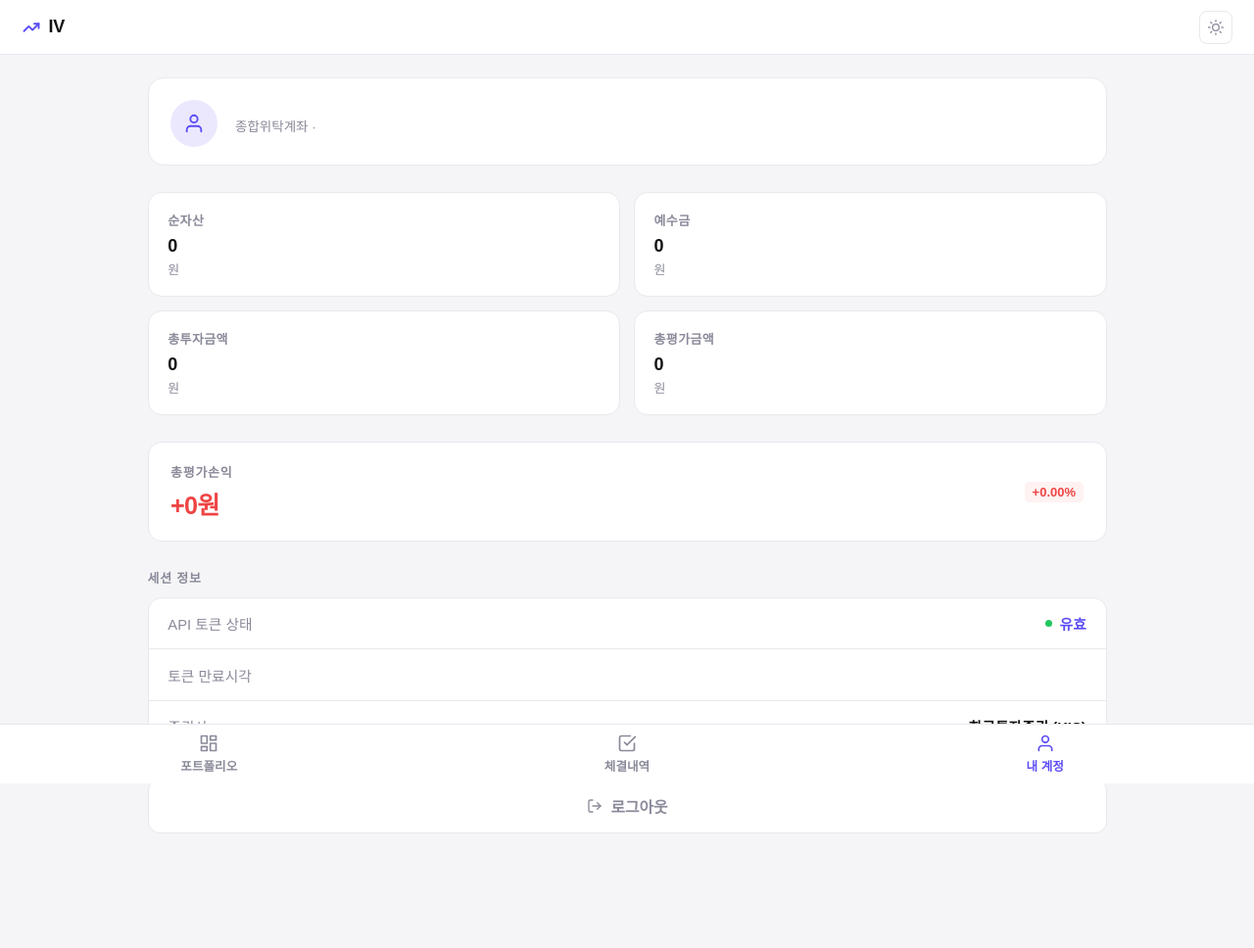
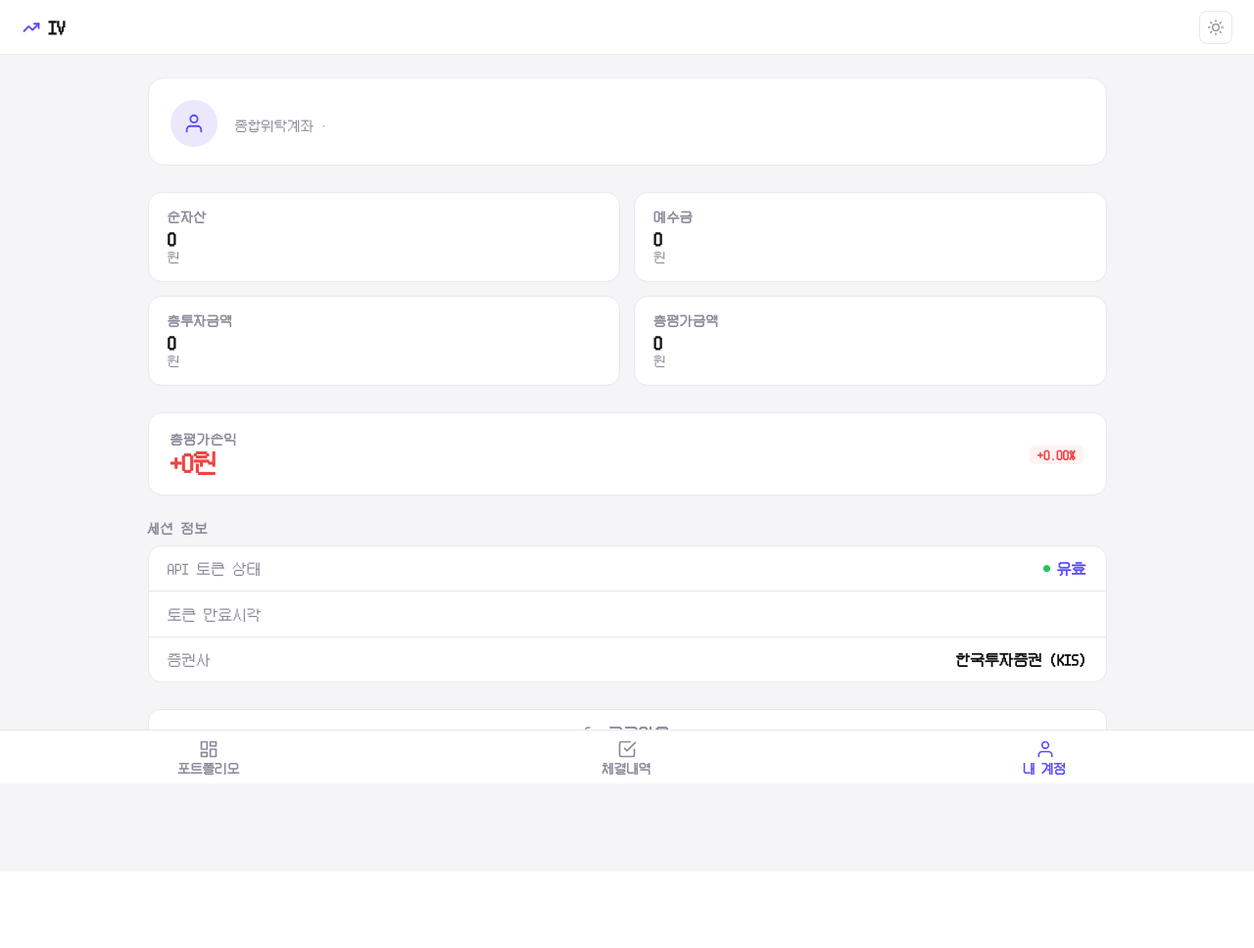
Before and after one commit to Pongchi/InvestmentViewer, a Flask app: template templates/account.html in a window 1280 px wide. Shown: the whole page at 98% size. After the commit the page ends 791 px from the top, so only its background shows below. Run offline with Flask 3, Linux system fonts and the light colour scheme; the template is opened without the code that fills it, so the values that code supplies are empty; some web fonts are replaced.

Commit message:
feat: switch font to x12y12pxMaruMinyaHangul
Replace DOSMyungjo with x12y12pxMaruMinyaHangul (woff2 + ttf).
Update @font-face and all font-family declarations across
base.css and templates.

Co-Authored-By: Claude Sonnet 4.6 <noreply@anthropic.com>

```diff
--- a/static/base.css
+++ b/static/base.css
@@ -1,7 +1,8 @@
 /* ── Fonts ── */
 @font-face {
-  font-family: 'DOSMyungjo';
-  src: url('fonts/DOSMyungjo.ttf') format('truetype');
+  font-family: 'MaruMinya';
+  src: url('fonts/x12y12pxMaruMinyaHangul.woff2') format('woff2'),
+       url('fonts/x12y12pxMaruMinyaHangul.ttf') format('truetype');
   font-weight: normal;
   font-style: normal;
   font-display: swap;
@@ -58,7 +59,7 @@
 
 html { font-size: 18px; transition: background 0.2s; }
 body {
-  font-family: 'DOSMyungjo', sans-serif;
+  font-family: 'MaruMinya', sans-serif;
   background: var(--bg);
   color: var(--text);
   min-height: 100vh;
@@ -76,7 +77,7 @@ body {
   transition: background 0.2s, border-color 0.2s;
 }
 .nav-brand {
-  font-family: 'DOSMyungjo', sans-serif;
+  font-family: 'MaruMinya', sans-serif;
   font-size: 1rem; font-weight: 800;
   color: var(--text);
   letter-spacing: -0.02em;
@@ -103,12 +104,12 @@ body {
 .back-btn:hover { background: var(--row-hov); }
 .nav-stock { display: flex; align-items: baseline; gap: 0.5rem; flex: 1; min-width: 0; }
 .nav-name {
-  font-family: 'DOSMyungjo', sans-serif; font-size: 1rem; font-weight: 800;
+  font-family: 'MaruMinya', sans-serif; font-size: 1rem; font-weight: 800;
   color: var(--text); letter-spacing: -0.02em;
   overflow: hidden; text-overflow: ellipsis; white-space: nowrap;
 }
 .nav-ticker {
-  font-family: 'DOSMyungjo', sans-serif; font-size: 0.75rem; color: var(--muted); flex-shrink: 0;
+  font-family: 'MaruMinya', sans-serif; font-size: 0.75rem; color: var(--muted); flex-shrink: 0;
 }
 .logout-btn {
   text-decoration: none; font-size: 0.8rem; font-weight: 600;
@@ -132,7 +133,7 @@ body {
   text-decoration: none; color: var(--muted);
   font-size: 0.7rem; font-weight: 600;
   transition: color 0.12s;
-  cursor: pointer; border: none; background: none; font-family: 'DOSMyungjo', sans-serif;
+  cursor: pointer; border: none; background: none; font-family: 'MaruMinya', sans-serif;
 }
 .tab-item svg { display: block; }
 .tab-item.active { color: var(--accent); }
@@ -167,7 +168,7 @@ body {
 /* ── ROI badge ── */
 .roi-badge {
   display: inline-block;
-  font-family: 'DOSMyungjo', sans-serif; font-size: 0.72rem; font-weight: 700;
+  font-family: 'MaruMinya', sans-serif; font-size: 0.72rem; font-weight: 700;
   padding: 0.18rem 0.45rem; border-radius: 5px;
 }
 .roi-badge.gain { background: var(--gain-bg); color: var(--gain); }
@@ -190,7 +191,7 @@ body {
 .seg-btn {
   position: relative; z-index: 1;
   padding: 0.38rem 1rem;
-  font-family: 'DOSMyungjo', sans-serif; font-size: 0.82rem; font-weight: 600;
+  font-family: 'MaruMinya', sans-serif; font-size: 0.82rem; font-weight: 600;
   color: var(--muted); border: none; background: transparent;
   border-radius: 7px; cursor: pointer; white-space: nowrap;
   transition: color 0.15s;
@@ -202,21 +203,21 @@ body {
 table { width: 100%; border-collapse: collapse; }
 thead th {
   padding: 0.65rem 1rem;
-  font-family: 'DOSMyungjo', sans-serif; font-size: 0.7rem; font-weight: 600;
+  font-family: 'MaruMinya', sans-serif; font-size: 0.7rem; font-weight: 600;
   color: var(--muted); text-align: right;
   border-bottom: 1px solid var(--border); white-space: nowrap;
 }
 thead th:first-child { text-align: left; }
 tbody td {
   padding: 0 1rem; height: 54px; vertical-align: middle;
-  font-family: 'DOSMyungjo', sans-serif; font-size: 0.8rem;
+  font-family: 'MaruMinya', sans-serif; font-size: 0.8rem;
   color: var(--text); text-align: right;
   border-bottom: 1px solid var(--border); white-space: nowrap;
   transition: background 0.12s;
 }
 tbody tr:last-child td { border-bottom: none; }
 tbody td:first-child {
-  font-family: 'DOSMyungjo', sans-serif; text-align: left;
+  font-family: 'MaruMinya', sans-serif; text-align: left;
 }
 .clickable-row { cursor: pointer; }
 .clickable-row:hover td { background: var(--row-hov); }
@@ -224,7 +225,7 @@ tbody td:first-child {
 .stock-sub { font-size: 0.7rem; color: var(--muted); margin-top: 2px; }
 .empty-cell {
   text-align: center !important; padding: 2.5rem 1rem !important;
-  color: var(--muted); font-family: 'DOSMyungjo', sans-serif !important;
+  color: var(--muted); font-family: 'MaruMinya', sans-serif !important;
   font-size: 0.875rem; height: auto !important;
 }
 
@@ -255,7 +256,7 @@ tbody td:first-child {
   tbody td:first-child { padding: 0.75rem 1rem 0.3rem; }
   tbody td::before {
     content: attr(data-label);
-    font-family: 'DOSMyungjo', sans-serif; font-size: 0.72rem;
+    font-family: 'MaruMinya', sans-serif; font-size: 0.72rem;
     color: var(--muted); font-weight: 500; flex-shrink: 0; margin-right: 0.5rem;
   }
   tbody td:first-child::before { display: none; }
--- a/templates/account.html
+++ b/templates/account.html
@@ -20,11 +20,11 @@
     }
     .account-meta { flex: 1; min-width: 0; }
     .account-cano {
-      font-family: 'DOSMyungjo', sans-serif;
+      font-family: 'MaruMinya', sans-serif;
       font-size: 0.95rem; font-weight: 700; color: var(--text);
     }
     .account-type {
-      font-family: 'DOSMyungjo', sans-serif;
+      font-family: 'MaruMinya', sans-serif;
       font-size: 0.75rem; color: var(--muted); margin-top: 3px;
     }
 
@@ -37,19 +37,19 @@
       border-radius: 14px; padding: 1rem 1.1rem;
     }
     .stat-label {
-      font-family: 'DOSMyungjo', sans-serif;
+      font-family: 'MaruMinya', sans-serif;
       font-size: 0.72rem; font-weight: 600; color: var(--muted);
       letter-spacing: 0.03em; margin-bottom: 0.4rem;
     }
     .stat-value {
-      font-family: 'DOSMyungjo', sans-serif;
+      font-family: 'MaruMinya', sans-serif;
       font-size: 1rem; font-weight: 700; color: var(--text);
       letter-spacing: -0.02em;
     }
     .stat-value.gain { color: var(--gain); }
     .stat-value.loss { color: var(--loss); }
     .stat-sub {
-      font-family: 'DOSMyungjo', sans-serif;
+      font-family: 'MaruMinya', sans-serif;
       font-size: 0.72rem; color: var(--muted); margin-top: 3px;
     }
 
@@ -64,11 +64,11 @@
     }
     .info-row:last-child { border-bottom: none; }
     .info-key {
-      font-family: 'DOSMyungjo', sans-serif;
+      font-family: 'MaruMinya', sans-serif;
       font-size: 0.82rem; font-weight: 500; color: var(--muted);
     }
     .info-val {
-      font-family: 'DOSMyungjo', sans-serif;
+      font-family: 'MaruMinya', sans-serif;
       font-size: 0.82rem; font-weight: 700; color: var(--text);
     }
     .info-val.accent { color: var(--accent); }
@@ -80,7 +80,7 @@
       padding: 0.85rem 1rem;
       background: var(--card); border: 1px solid var(--border);
       border-radius: 12px; cursor: pointer;
-      font-family: 'DOSMyungjo', sans-serif;
+      font-family: 'MaruMinya', sans-serif;
       font-size: 0.875rem; font-weight: 600; color: var(--muted);
       text-decoration: none;
       transition: background 0.12s, color 0.12s;
@@ -170,7 +170,7 @@
     <div class="card" style="padding: 1.1rem 1.25rem; margin-bottom: 1.5rem; display:flex; justify-content:space-between; align-items:center;">
       <div>
         <div class="section-label" style="margin-bottom:0.3rem;">총평가손익</div>
-        <div style="font-family:'DOSMyungjo',sans-serif; font-size:1.4rem; font-weight:700; letter-spacing:-0.03em;" class="{{ 'gain' if pfls_amt >= 0 else 'loss' }}">
+        <div style="font-family:'MaruMinya',sans-serif; font-size:1.4rem; font-weight:700; letter-spacing:-0.03em;" class="{{ 'gain' if pfls_amt >= 0 else 'loss' }}">
           {{ '+' if pfls_amt >= 0 else '' }}{{ '{:,.0f}'.format(pfls_amt) }}원
         </div>
       </div>
```
Also changed, not shown: templates/chart_kr.html (+11 -11 lines), templates/chart_us.html (+7 -7 lines), templates/dashboard.html (+5 -5 lines), templates/error.html (+5 -5 lines), templates/login.html (+5 -5 lines), templates/trades.html (+9 -9 lines), static/fonts/x12y12pxMaruMinyaHangul.woff2 (added), 1 other file.
